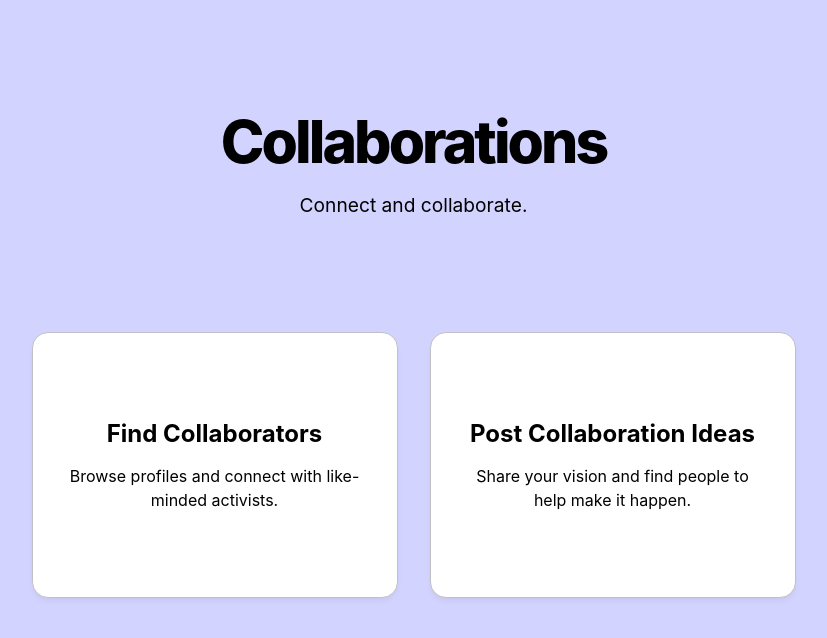
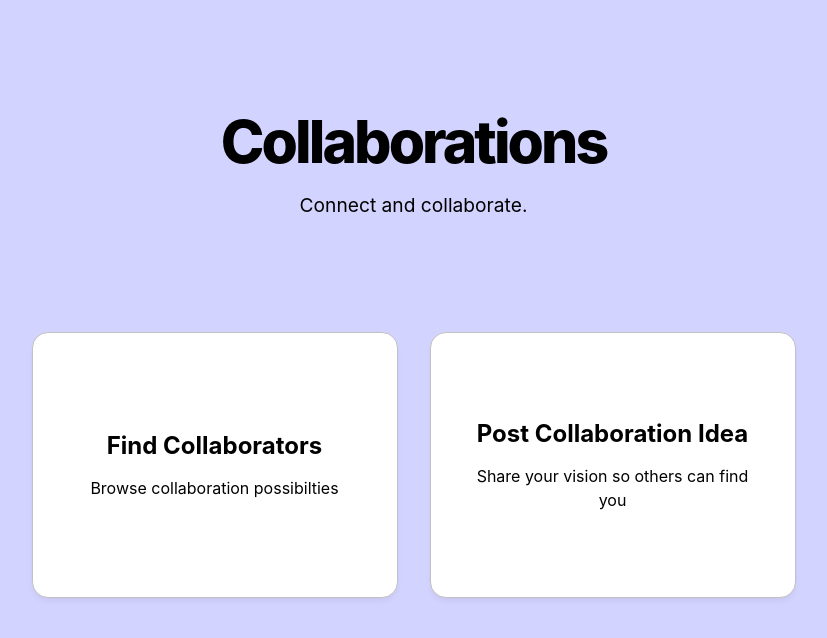
Before and after one commit to studentrebellion/Collaborators, a React (Vite) app in the folder client/: page / in a window 1280 px wide. Shown: the top 638 px of the page, without its empty margins (219-1046 px from the left). Built offline with nearby package versions, Linux system fonts and the light colour scheme; no server answers.

Commit message:
Update Home page button text and descriptions

```diff
--- a/client/src/pages/Home.jsx
+++ b/client/src/pages/Home.jsx
@@ -11,12 +11,12 @@ function Home() {
             <div className="action-buttons">
                 <Link to="/find" className="big-action-button find-button">
                     <h2>Find Collaborators</h2>
-                    <p>Browse profiles and connect with like-minded activists.</p>
+                    <p>Browse collaboration possibilties</p>
                 </Link>
 
                 <Link to="/post" className="big-action-button post-button">
-                    <h2>Post Collaboration Ideas</h2>
-                    <p>Share your vision and find people to help make it happen.</p>
+                    <h2>Post Collaboration Idea</h2>
+                    <p>Share your vision so others can find you</p>
                 </Link>
             </div>
         </div>
```
